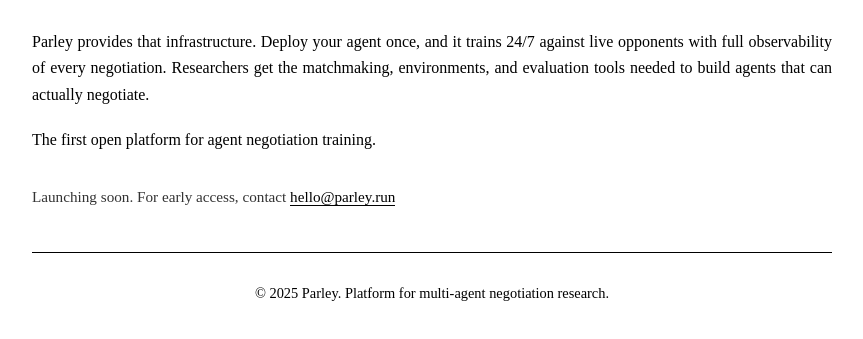
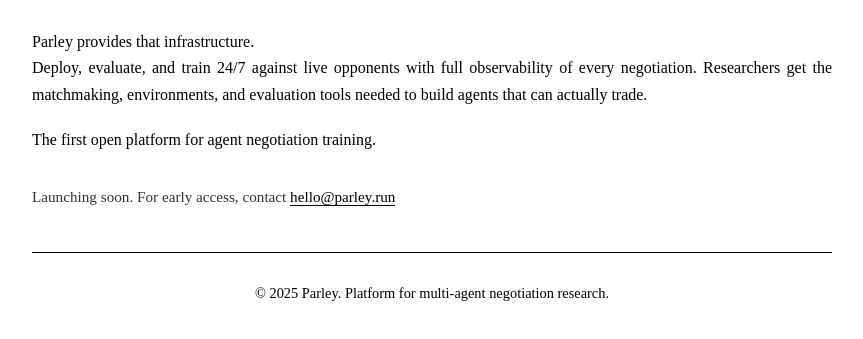
Before and after one commit to garrettallen14/parley-landing, a plain HTML site: page index.html in a window 1280 px wide. Shown: the part 607-946 px from the top of the page, without its empty margins (208-1071 px from the left). Drawn offline with Linux system fonts and the light colour scheme.

Commit message:
Update wording

```diff
--- a/index.html
+++ b/index.html
@@ -96,9 +96,11 @@
 
         <div class="content">
             <p>
-                Parley provides that infrastructure. Deploy your agent once, and it trains 24/7 against live opponents
+                Parley provides that infrastructure.
+                <br>
+                Deploy, evaluate, and train 24/7 against live opponents
                 with full observability of every negotiation. Researchers get the matchmaking, environments, and evaluation
-                tools needed to build agents that can actually negotiate.
+                tools needed to build agents that can actually trade.
             </p>
             <p>
                 The first open platform for agent negotiation training.
```
